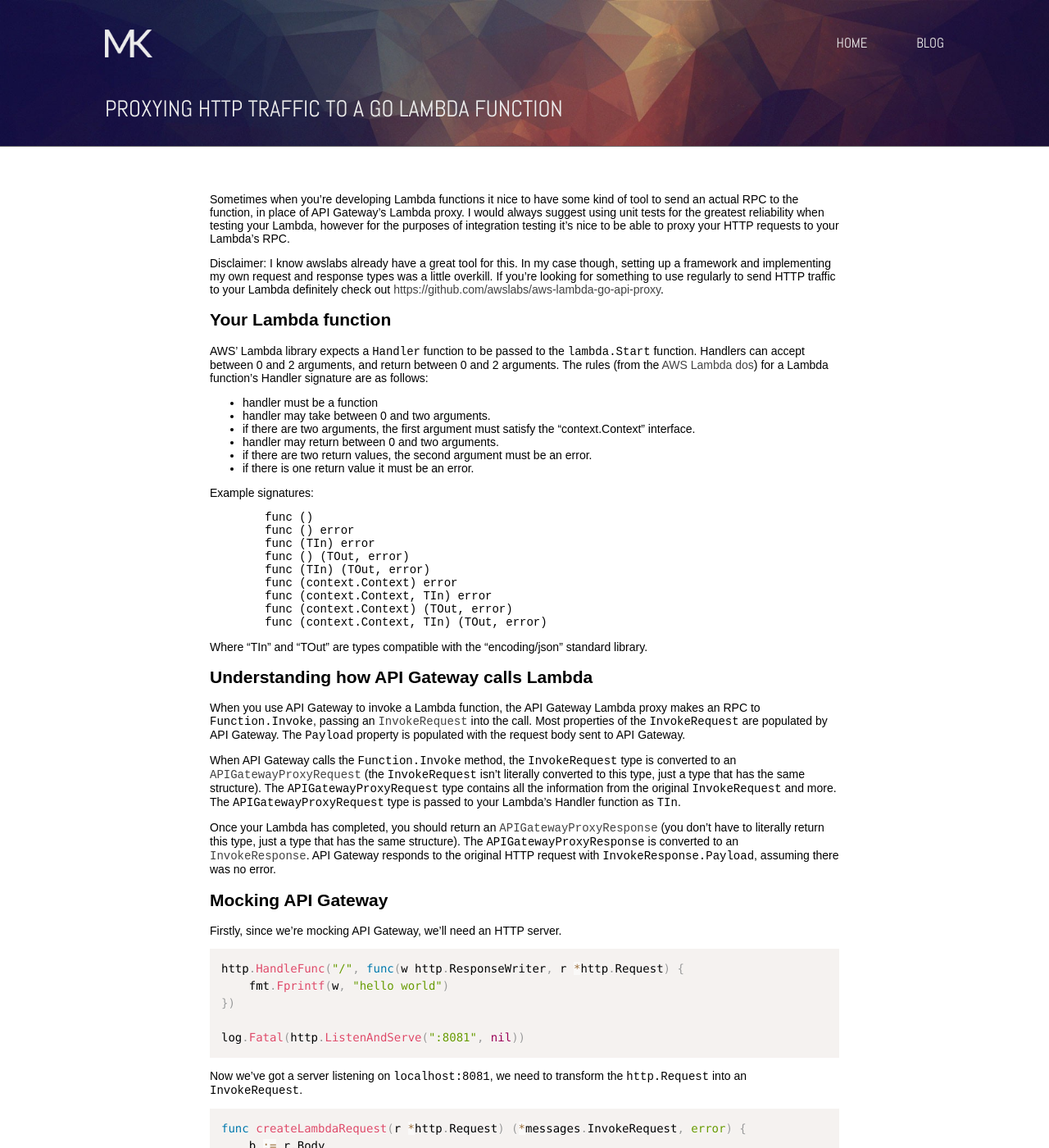
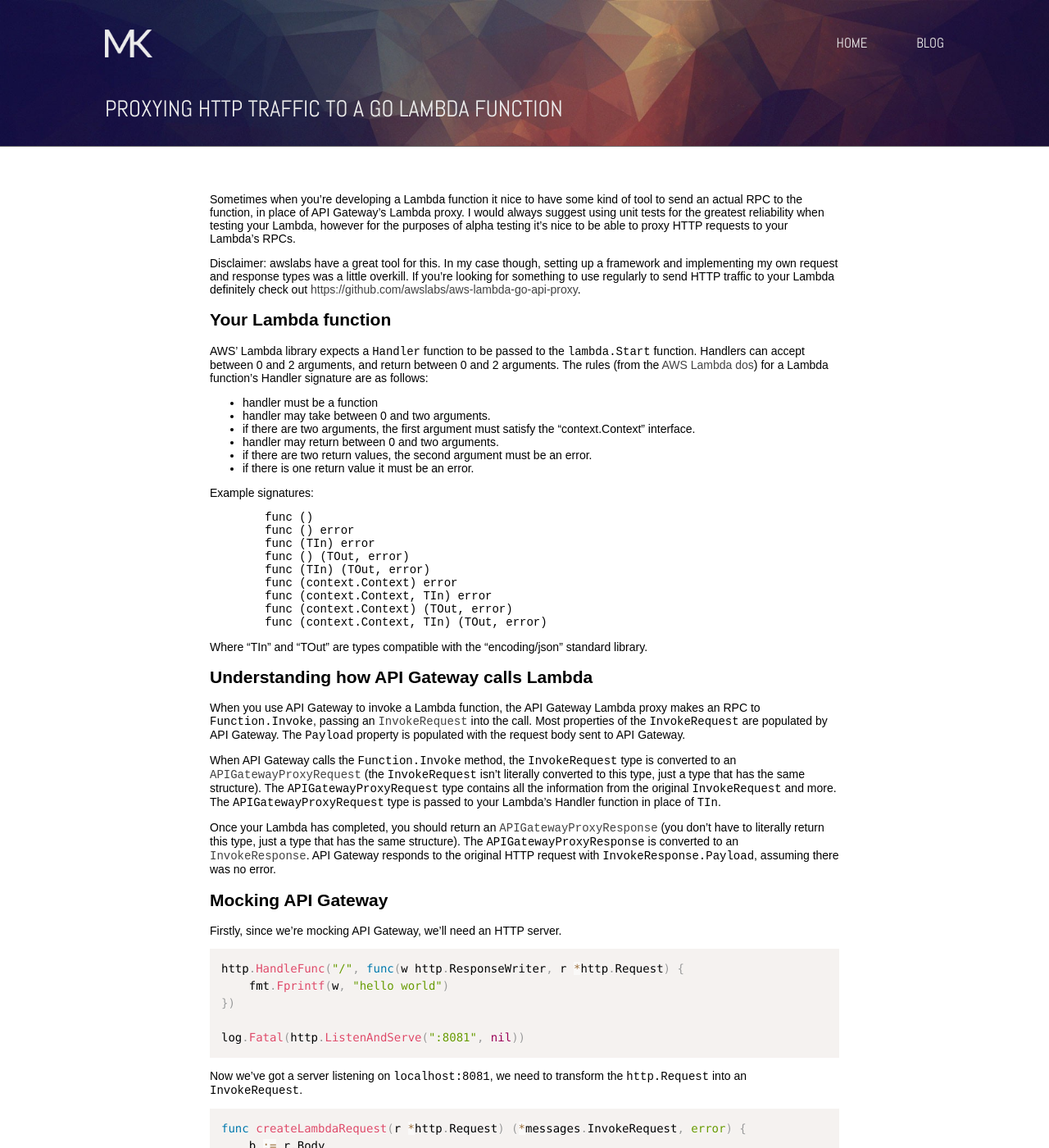
Before and after one commit to kaperys/kaperys.github.io, a Jekyll site: the page built from _posts/2018-05-24-proxying-http-traffic-to-lambda.md, in a window 1280 px wide and 1400 px high. Shown: the whole window at 82% size. Built offline with Jekyll 4.4.1, drawn with Linux system fonts in a browser that asks for light colours; nearby versions of some CDN libraries; some web fonts are replaced.

Commit message:
Update draft

```diff
--- a/_posts/2018-05-24-proxying-http-traffic-to-lambda.md
+++ b/_posts/2018-05-24-proxying-http-traffic-to-lambda.md
@@ -4,9 +4,9 @@ title:  Proxying HTTP traffic to a Go Lambda function
 summary: Sometimes when you're developing Lambda functions it's nice to have a simple way to mock API Gateway's Lambda proxy. Here's how you could do this.
 ---
 
-Sometimes when you're developing Lambda functions it nice to have some kind of tool to send an actual RPC to the function, in place of API Gateway's Lambda proxy. I would always suggest using unit tests for the greatest reliability when testing your Lambda, however for the purposes of integration testing it's nice to be able to proxy your HTTP requests to your Lambda's RPC.
+Sometimes when you're developing a Lambda function it nice to have some kind of tool to send an actual RPC to the function, in place of API Gateway's Lambda proxy. I would always suggest using unit tests for the greatest reliability when testing your Lambda, however for the purposes of alpha testing it's nice to be able to proxy HTTP requests to your Lambda's RPCs.
 
-**Disclaimer:** I know awslabs already have a great tool for this. In my case though, setting up a framework and implementing my own request and response types was a little overkill. If you're looking for something to use regularly to send HTTP traffic to your Lambda definitely check out [https://github.com/awslabs/aws-lambda-go-api-proxy](https://github.com/awslabs/aws-lambda-go-api-proxy).
+**Disclaimer:** awslabs have a great tool for this. In my case though, setting up a framework and implementing my own request and response types was a little overkill. If you're looking for something to use regularly to send HTTP traffic to your Lambda definitely check out [https://github.com/awslabs/aws-lambda-go-api-proxy](https://github.com/awslabs/aws-lambda-go-api-proxy).
 
 ## Your Lambda function
 
@@ -39,7 +39,7 @@ Where "TIn" and "TOut" are types compatible with the "encoding/json" standard li
 
 When you use API Gateway to invoke a Lambda function, the API Gateway Lambda proxy makes an RPC to `Function.Invoke`, passing an [`InvokeRequest`](https://godoc.org/github.com/aws/aws-lambda-go/lambda/messages#InvokeRequest) into the call. Most properties of the `InvokeRequest` are populated by API Gateway. The `Payload` property is populated with the request body sent to API Gateway.
 
-When API Gateway calls the `Function.Invoke` method, the `InvokeRequest` type is converted to an [`APIGatewayProxyRequest`](https://godoc.org/github.com/aws/aws-lambda-go/events#APIGatewayProxyRequest) (the `InvokeRequest` isn't literally converted to this type, just a type that has the same structure). The `APIGatewayProxyRequest` type contains all the information from the original `InvokeRequest` and more. The `APIGatewayProxyRequest` type is passed to your Lambda's Handler function as `TIn`.
+When API Gateway calls the `Function.Invoke` method, the `InvokeRequest` type is converted to an [`APIGatewayProxyRequest`](https://godoc.org/github.com/aws/aws-lambda-go/events#APIGatewayProxyRequest) (the `InvokeRequest` isn't literally converted to this type, just a type that has the same structure). The `APIGatewayProxyRequest` type contains all the information from the original `InvokeRequest` and more. The `APIGatewayProxyRequest` type is passed to your Lambda's Handler function in place of `TIn`.
 
 Once your Lambda has completed, you should return an [`APIGatewayProxyResponse`](https://godoc.org/github.com/aws/aws-lambda-go/events#APIGatewayProxyResponse) (you don't have to literally return this type, just a type that has the same structure). The `APIGatewayProxyResponse` is converted to an [`InvokeResponse`](https://godoc.org/github.com/aws/aws-lambda-go/lambda/messages#InvokeResponse). API Gateway responds to the original HTTP request with `InvokeResponse.Payload`, assuming there was no error.
 
```
